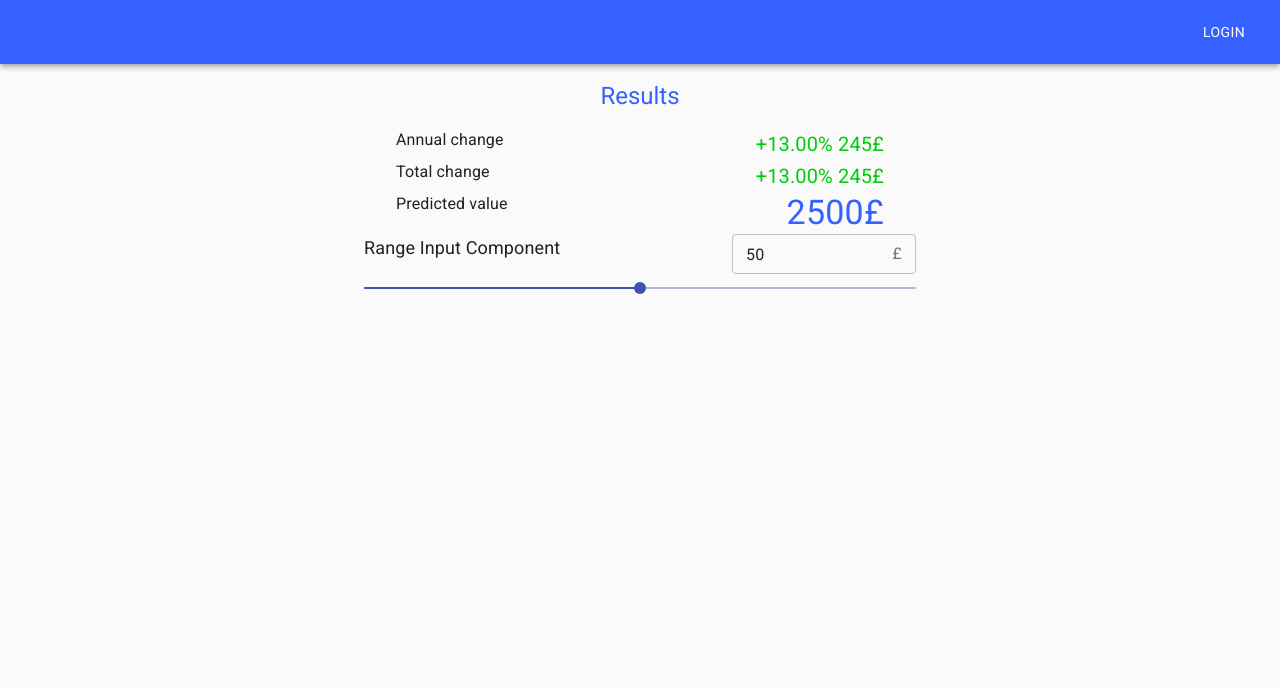
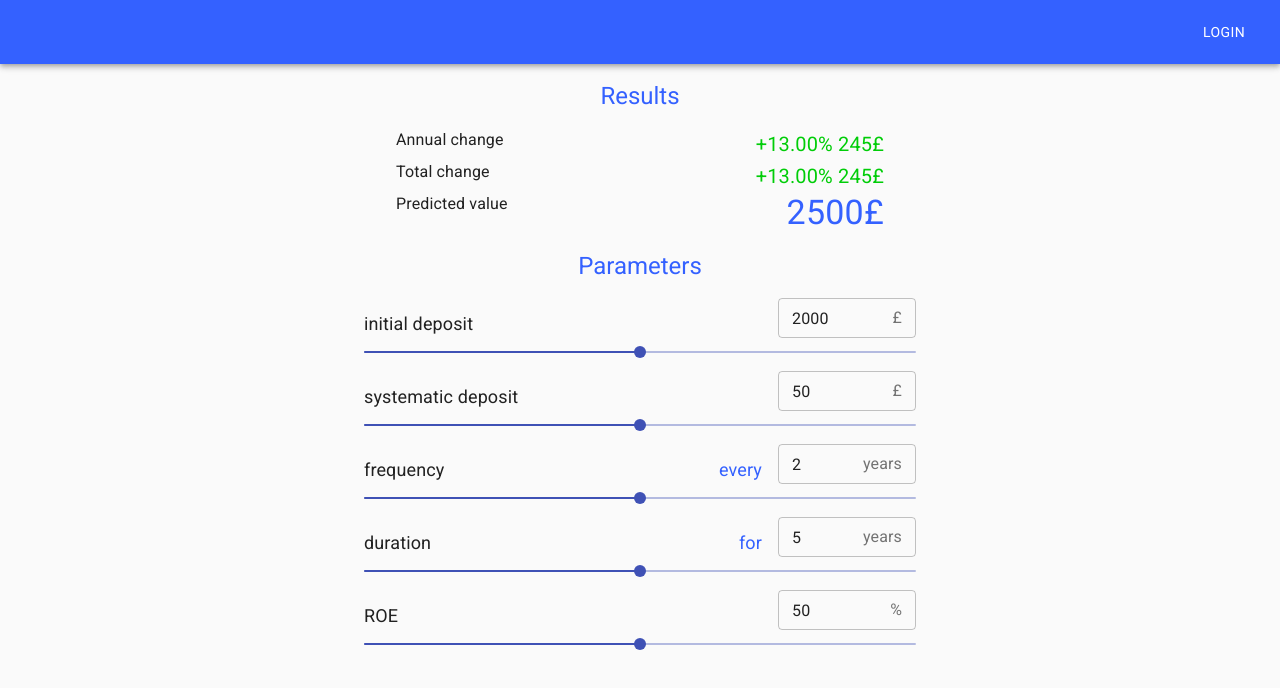
Before and after one commit to b-chmiel/metis-finance-calculator-ui, a React (Create React App) app: page / in a window 1280 px wide. Shown: the top 688 px of the page. Built offline with nearby package versions, Linux system fonts and the light colour scheme.

Commit message:
more progress on the investment screen

```diff
--- a/src/components/RangeInput/RangeInput.tsx
+++ b/src/components/RangeInput/RangeInput.tsx
@@ -8,6 +8,7 @@ interface Props {
 
     unit?: string;
     label: string;
+    label2?: string;
 
     valueChanged?: (value: number) => void;
 }
@@ -39,7 +40,15 @@ export const RangeInput = (props: Props) => {
 
     return (
         <Grid container spacing={0}>
-            <Grid item xs={8}>
+            <Grid
+                item
+                xs={6}
+                className={css`
+                    display: flex;
+                    flex-direction: column;
+                    justify-content: flex-end;
+                `}
+            >
                 <Typography
                     className={css`
                         font-size: 18px;
@@ -52,7 +61,31 @@ export const RangeInput = (props: Props) => {
             </Grid>
             <Grid
                 item
-                xs={4}
+                xs={3}
+                className={css`
+                    display: flex;
+                    flex-direction: column;
+                    justify-content: flex-end;
+                `}
+            >
+                {props.label2 !== undefined && (
+                    <Typography
+                        className={css`
+                            font-size: 18px;
+                            color: #3461ff;
+                            text-align: right;
+                            padding-right: 1rem;
+                        `}
+                        variant="subtitle2"
+                        component="p"
+                    >
+                        {props.label2}
+                    </Typography>
+                )}
+            </Grid>
+            <Grid
+                item
+                xs={3}
                 className={css`
                     display: flex;
                     flex-direction: column;
@@ -79,7 +112,13 @@ export const RangeInput = (props: Props) => {
                 />
             </Grid>
             <Grid item xs={12}>
-                <Slider value={typeof value === 'number' ? value : 0} onChange={handleSliderChange} aria-labelledby="input-slider" />
+                <Slider
+                    value={typeof value === 'number' ? value : 0}
+                    onChange={handleSliderChange}
+                    aria-labelledby="input-slider"
+                    min={props.minValue}
+                    max={props.maxValue}
+                />
             </Grid>
         </Grid>
     );
--- /dev/null
+++ b/src/components/Separator/Separator.tsx
@@ -0,0 +1,21 @@
+import {Box, Typography} from '@material-ui/core';
+import {css} from 'emotion';
+import React from 'react';
+
+interface Props {
+    text: string;
+}
+
+export const Separator = (props: Props) => {
+    return (
+        <Box
+            className={css`
+                text-align: center;
+                padding: 1rem;
+                color: #3461ff;
+            `}
+        >
+            <Typography variant="h5">{props.text}</Typography>
+        </Box>
+    );
+};
--- a/src/views/InvestmentView.tsx
+++ b/src/views/InvestmentView.tsx
@@ -1,17 +1,20 @@
-import {Box, Container, styled, Typography} from '@material-ui/core';
+import {Container} from '@material-ui/core';
 import React from 'react';
 import {InvestmentInfo} from '../components/InvestmentInfo/InvestmentInfo';
 import {NavBar} from '../components/NavBar/NavBar';
 import {RangeInput} from '../components/RangeInput/RangeInput';
+import {Separator} from '../components/Separator/Separator';
 
 interface Props {}
 
 export const InvestmentView = (props: Props) => {
+    const unit = '£';
+
     return (
         <React.Fragment>
             <NavBar />
             <Container maxWidth="sm">
-                <Header />
+                <Separator text="Results" />
                 <InvestmentInfo
                     annualChangePercent={13}
                     annualChange={245}
@@ -19,20 +22,13 @@ export const InvestmentView = (props: Props) => {
                     totalChange={245}
                     predictedChange={2500}
                 />
-                <RangeInput minValue={0} maxValue={100} label="Range Input Component" unit="£" />
+                <Separator text="Parameters" />
+                <RangeInput minValue={0} maxValue={4000} label="initial deposit" unit={unit} />
+                <RangeInput minValue={0} maxValue={100} label="systematic deposit" unit={unit} />
+                <RangeInput minValue={0} maxValue={4} label="frequency" label2="every" unit="years" />
+                <RangeInput minValue={0} maxValue={10} label="duration" label2="for" unit="years" />
+                <RangeInput minValue={0} maxValue={100} label="ROE" unit="%" />
             </Container>
         </React.Fragment>
     );
 };
-
-const CenterBox = styled(Box)({
-    textAlign: 'center',
-    color: '#3461ff',
-    padding: '1rem',
-});
-
-const Header = () => (
-    <CenterBox>
-        <Typography variant="h5">Results</Typography>
-    </CenterBox>
-);
```
Also changed, not shown: 2 other files (tests, documents, lock files or other folders).
